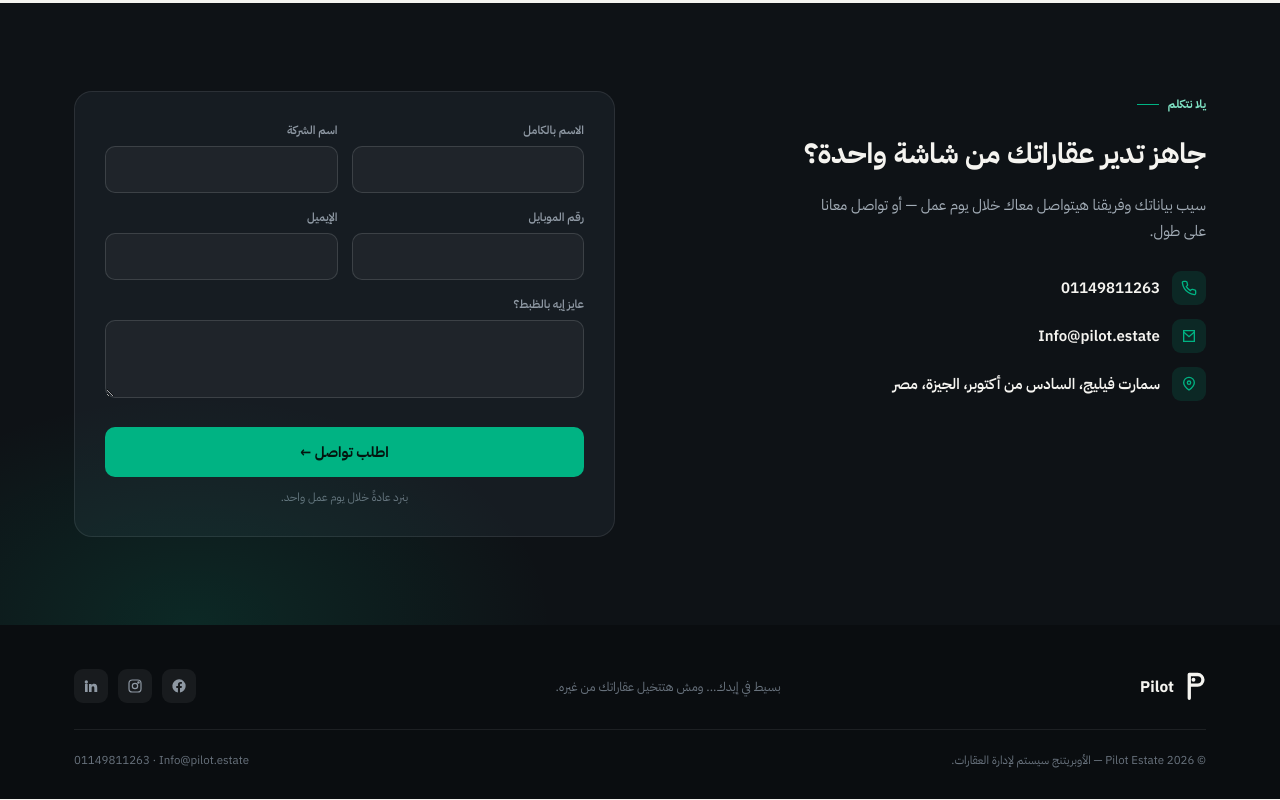
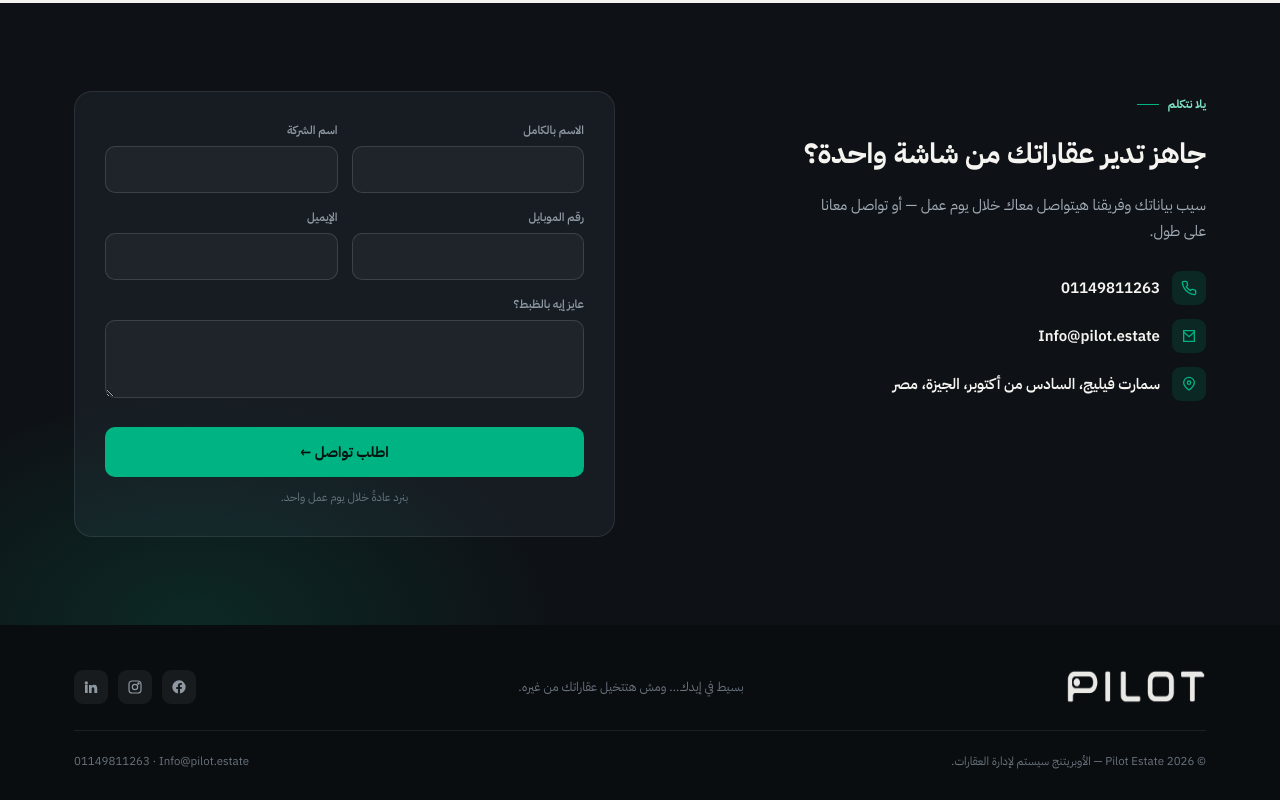
Before and after one commit to Yuossof/pilot, a React (Vite) app in the folder frontend/: page / in a window 1280 px wide. Shown: the part 3517-4317 px from the top of the page. Built offline with nearby package versions, Linux system fonts and the light colour scheme.

Commit message:
feat: replace Logo component with logo image in Footer

```diff
--- a/frontend/src/components/Footer.jsx
+++ b/frontend/src/components/Footer.jsx
@@ -1,4 +1,5 @@
 import Logo from "./Logo.jsx";
+import logo from "../assets/logo.png";
 
 // Placeholder profile URLs — replace with the real Pilot social links.
 const SOCIAL_LINKS = [
@@ -48,8 +49,8 @@
       <div className="wrap">
         <div className="foot-top">
           <div className="foot-brand">
-            <Logo size={22} />
-            <b>Pilot</b>
+            <img className="logo" src={logo} alt="pilot" />
+
           </div>
           <div className="foot-tag">{t.footer.tag}</div>
           <div className="social-row">
```
